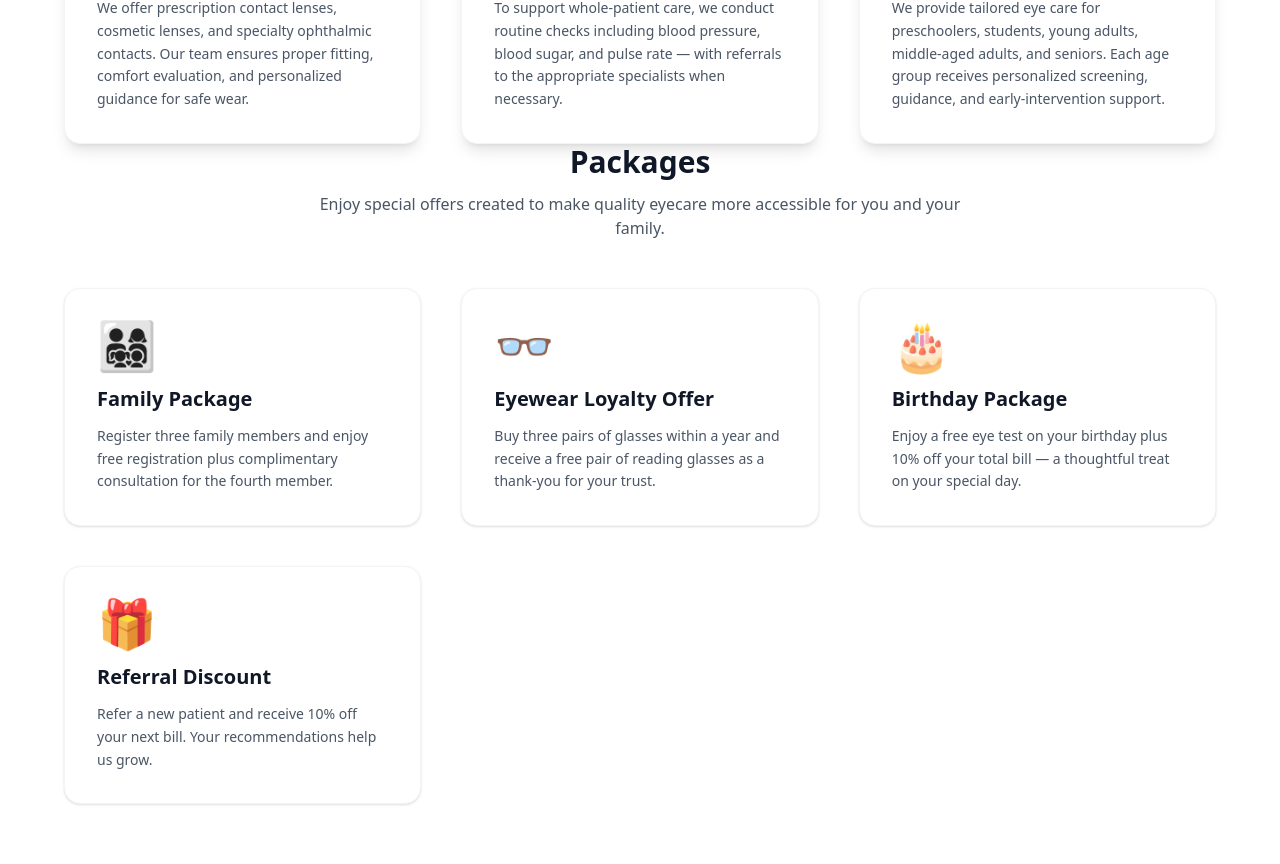
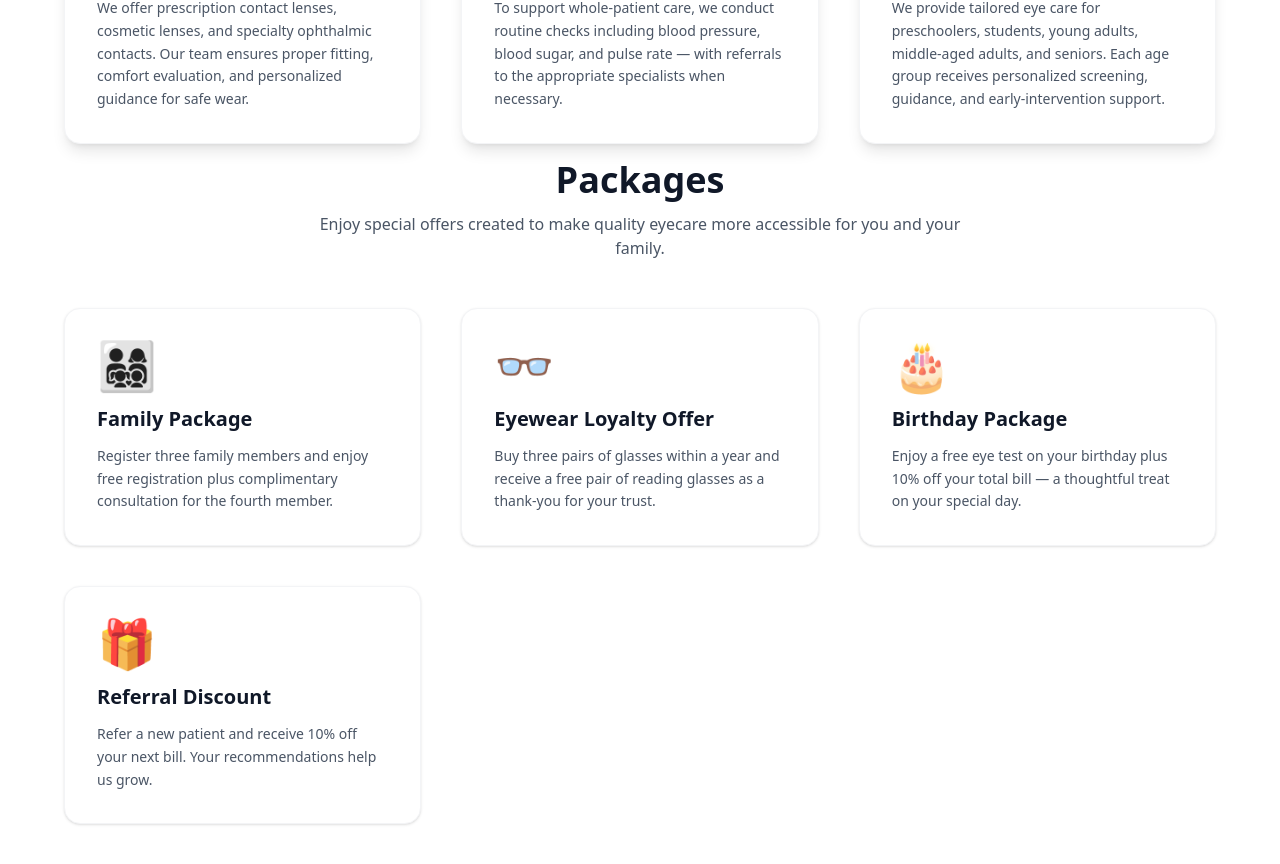
Before and after one commit to ChiomaAg/BroadVision, a React (Vite) app in the folder broadVision/: page /Services in a window 1280 px wide. Shown: the part 772-1636 px from the top of the page. Built offline with nearby package versions, Linux system fonts and the light colour scheme.

Commit message:
Edited packages

```diff
--- a/broadVision/src/pages/Services.jsx
+++ b/broadVision/src/pages/Services.jsx
@@ -98,7 +98,7 @@ export default function Services() {
                 </div>
 
                 {/* --- PACKAGES SECTION --- */}
-                <h2 className="text-3xl font-bold text-center text-gray-900 mb-3">
+                <h2 className="text-4xl font-bold text-center text-gray-900 mb-3 mt-4">
                     Packages
                 </h2>
                 <p className="text-center text-gray-600 mb-12 max-w-2xl mx-auto">
```
